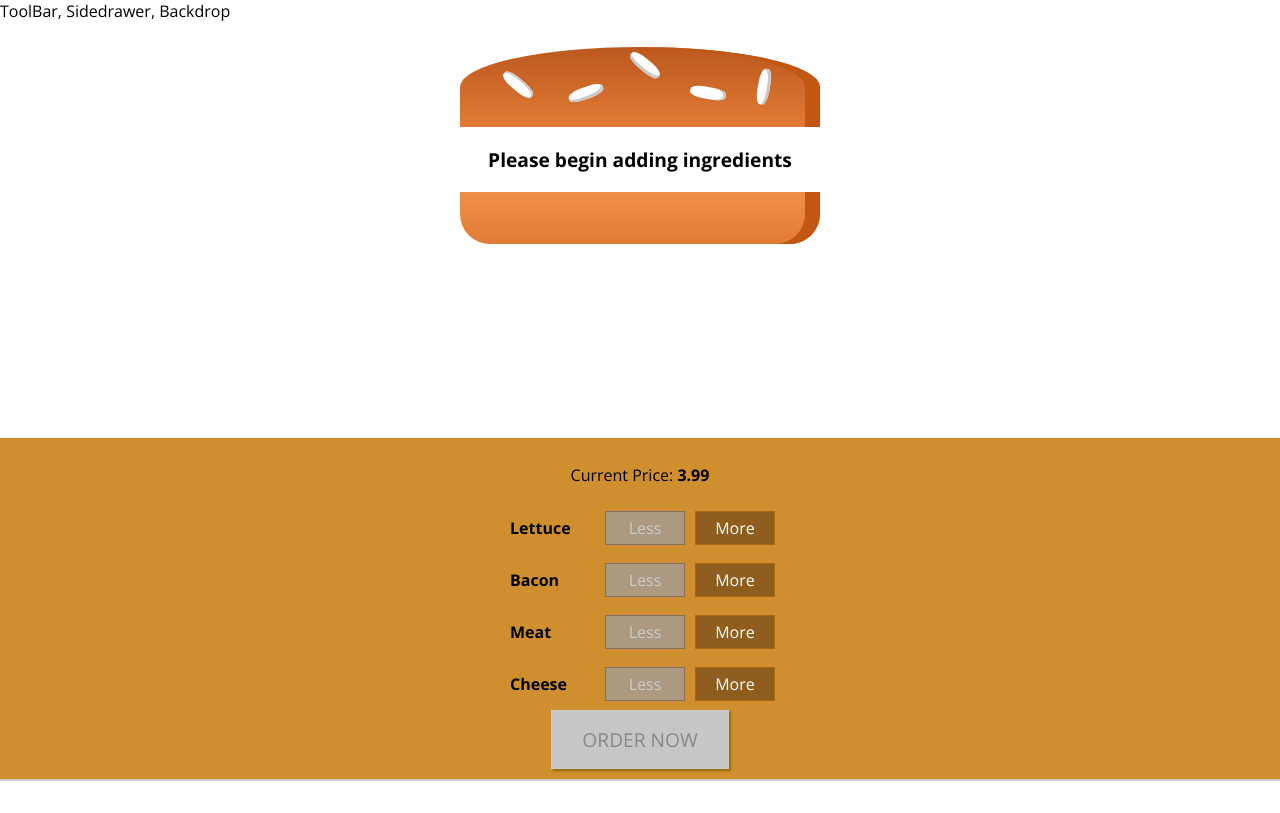
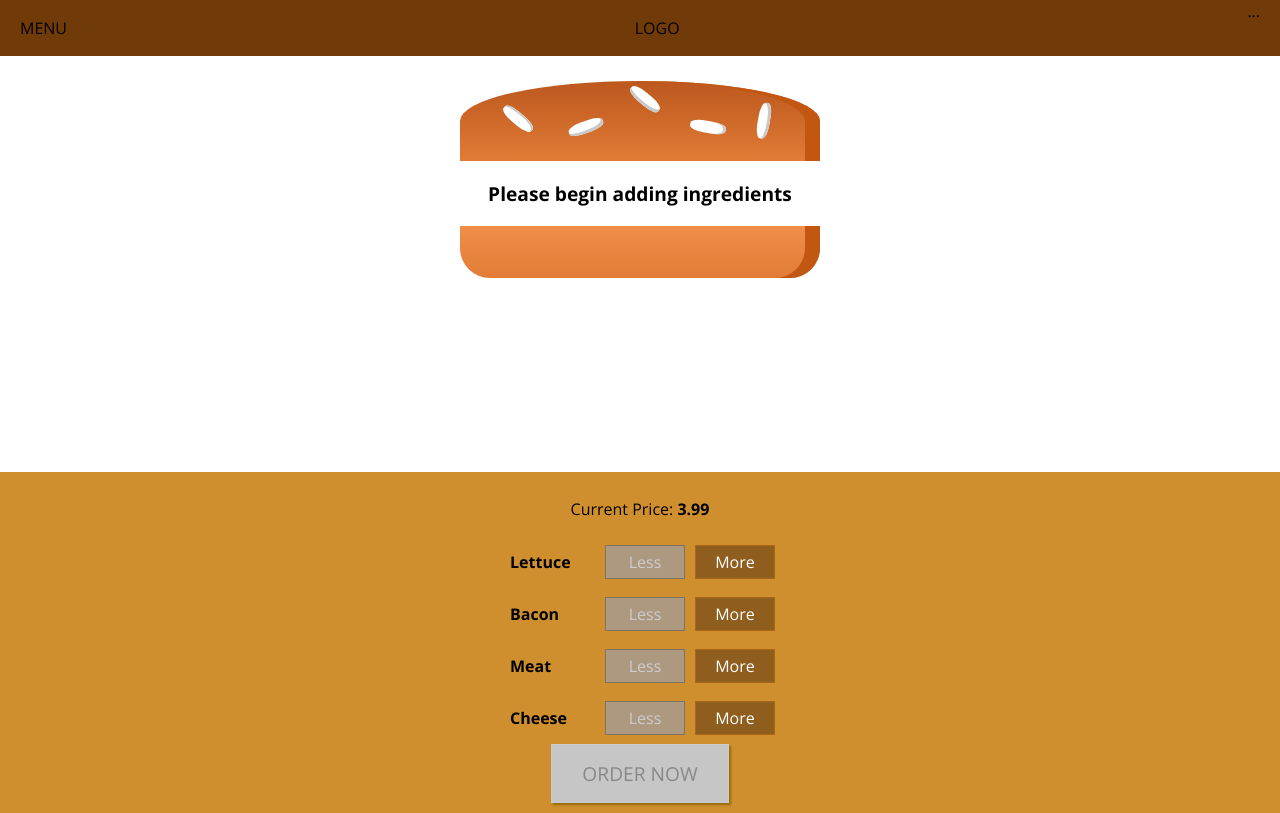
Before and after one commit to ArmardB/react-burgers, a React app: page / in a window 1280 px wide. Built offline with nearby package versions, Linux system fonts and the light colour scheme.

Commit message:
Added toolbar to layout

```diff
--- a/src/components/Layout/Layout.css
+++ b/src/components/Layout/Layout.css
@@ -1,3 +1,3 @@
 .Content {
-  margin-top: 16px;
+  margin-top: 72px;
 }
--- a/src/components/Layout/Layout.js
+++ b/src/components/Layout/Layout.js
@@ -1,10 +1,11 @@
 import React from 'react';
 import Aux from '../../hoc/Aux';
+import ToolBar from '../Navigation/Toolbar/Toolbar';
 import classes from './Layout.css';
 
 const Layout = (props) => (
   <Aux>
-    <div>ToolBar, Sidedrawer, Backdrop</div>
+    <ToolBar />
     <main className={classes.Content}>
       {props.children}
     </main>
--- /dev/null
+++ b/src/components/Navigation/Toolbar/Toolbar.css
@@ -0,0 +1,18 @@
+.Toolbar {
+  height: 56px;
+  width: 100%;
+  position: fixed;
+  top: 0;
+  left: 0;
+  background-color: #703b09;
+  display: flex;
+  justify-content: space-between;
+  align-items: center;
+  padding: 0 20px;
+  box-sizing: border-box;
+  z-index: 90;
+}
+
+.Toolbar nav {
+  height: 100%;
+}
--- /dev/null
+++ b/src/components/Navigation/Toolbar/Toolbar.js
@@ -0,0 +1,15 @@
+import React from 'react';
+
+import classes from './Toolbar.css';
+
+const Toolbar = (props) => {
+  return <header className={classes.Toolbar}>
+      <div>MENU</div>
+      <div>LOGO</div>
+      <nav>
+        ...
+      </nav>
+    </header>;
+};
+
+export default Toolbar;
```
